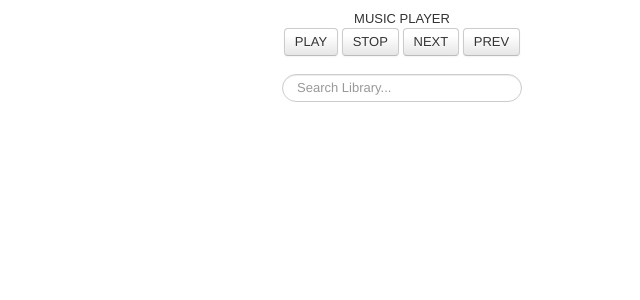
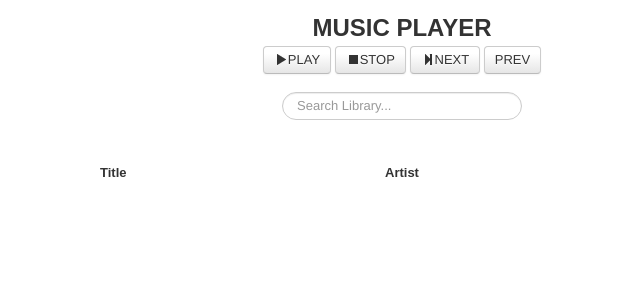
Before and after one commit to ryansturmer/jive, a Flask app: page / in a window 1280 px wide. Shown: the top 300 px of the page, without its empty margins (238-878 px from the left). Run offline with Flask 2, Linux system fonts and the light colour scheme; lists and menus that the app fills with data are empty; parts of the project's set-up code (start-up, migrations or seed data) failed here and were passed over; some libraries are stand-ins or nearby versions.

Commit message:
Improvements to MPD interface, and new features in the web UI.  * Added find() command to MPDClient  * Added icons to web UI  * Added DB search to web UI

```diff
--- a/main.py
+++ b/main.py
@@ -38,5 +38,11 @@ def prev():
     MODEL.previous()
     return ''
 
+@app.route('/db_search', methods=['POST'])
+def db_search():
+    search_type = 'any'
+    search_term = request.form['text']
+    results = MODEL.find(search_type, search_term)
+    return json.dumps(results)
 if __name__ == '__main__':
     app.run(host='0.0.0.0', debug=True)
--- a/mpd.py
+++ b/mpd.py
@@ -250,6 +250,10 @@ class MPDClient(object):
     @mpd_command(returns=None)
     def load(self, name):pass
 
+    # The music database
+    @mpd_command(returns=list)
+    def find(self, type, what): pass
+
 if __name__ == "__main__":
     client = MPDClient('carmen')
     print client.version
--- a/static/player.js
+++ b/static/player.js
@@ -1,3 +1,9 @@
+jQuery.extend({
+       postJSON: function( url, data, callback) {
+          return jQuery.post(url, data, callback, "json");
+       }
+});
+
 $('#play_button').click(function(event) {
     $.post('/play');
 });
@@ -10,10 +16,27 @@ $('#prev_button').click(function(event) {
 $('#next_button').click(function(event) {
     $.post('/next');
 });
-
+playlist = 0;
+title = 0;
 $('#db_search').submit(function(event) {
     event.preventDefault();
-    $.post('/search_db', $('#db_search').serialize(), function(data) {
-        refresh();
+    $.postJSON('/db_search', $('#db_search').serialize(), function(json) {
+        $('#songs tr').remove();
+        playlist = json;
+        for(song in json) {
+            song = json[song]
+            row = document.createElement('tr');
+            td = document.createElement('td');
+            td.appendChild(document.createTextNode(song.title));
+            row.appendChild(td)
+
+            td = document.createElement('td');
+            td.appendChild(document.createTextNode(song.artist));
+            row.appendChild(td)
+            $('#songs').append(row);
+        }
     });
+    //$.post('/search_db', $('#db_search').serialize(), function(data) {
+  //      refresh();
+   // });
 });
--- a/templates/index.html
+++ b/templates/index.html
@@ -7,16 +7,28 @@
     <link rel="stylesheet" href="{{ url_for('static', filename='style.css') }}" type="text/css" />
 </head>
 <body>
-    MUSIC PLAYER <br />
-    <button id="play_button" class="btn">PLAY</button>
-    <button id="stop_button" class="btn">STOP</button>
-    <button id="next_button" class="btn">NEXT</button>
-    <button id="prev_button" class="btn">PREV</button>
-    <br/>
-    <br/>
-    <form class="search" id="db_search">
-        <input type="text" class="search-query pull-center" placeholder="Search Library..." />
-    </form>
+    <div class="container">
+    <div class="row">
+        <div class="span8 offset2">
+            <h2>MUSIC PLAYER</h2>
+            <button id="play_button" class="btn"><i class="icon-play"></i>PLAY</button>
+            <button id="stop_button" class="btn"><i class="icon-stop"></i>STOP</button>
+            <button id="next_button" class="btn"><i class="icon-step-forward"></i>NEXT</button>
+            <button id="prev_button" class="btn">PREV</button>
+            <br/>
+            <br/>
+            <form class="search" id="db_search">
+                <input type="text" name="text" class="search-query pull-center" placeholder="Search Library..." />
+            </form>
+            <br/>
+            <table class="table" id="songs">
+                <thead>
+                    <tr><th>Title</th><th>Artist</th></tr>
+                </thead>
+            </table>
+        </div>
+    </div>
+</div>
     <!-- jquery scripts -->
     <script src="http://ajax.googleapis.com/ajax/libs/jquery/1.6.2/jquery.min.js"></script>
     <script src="{{ url_for('static', filename='player.js') }}"></script>
```
